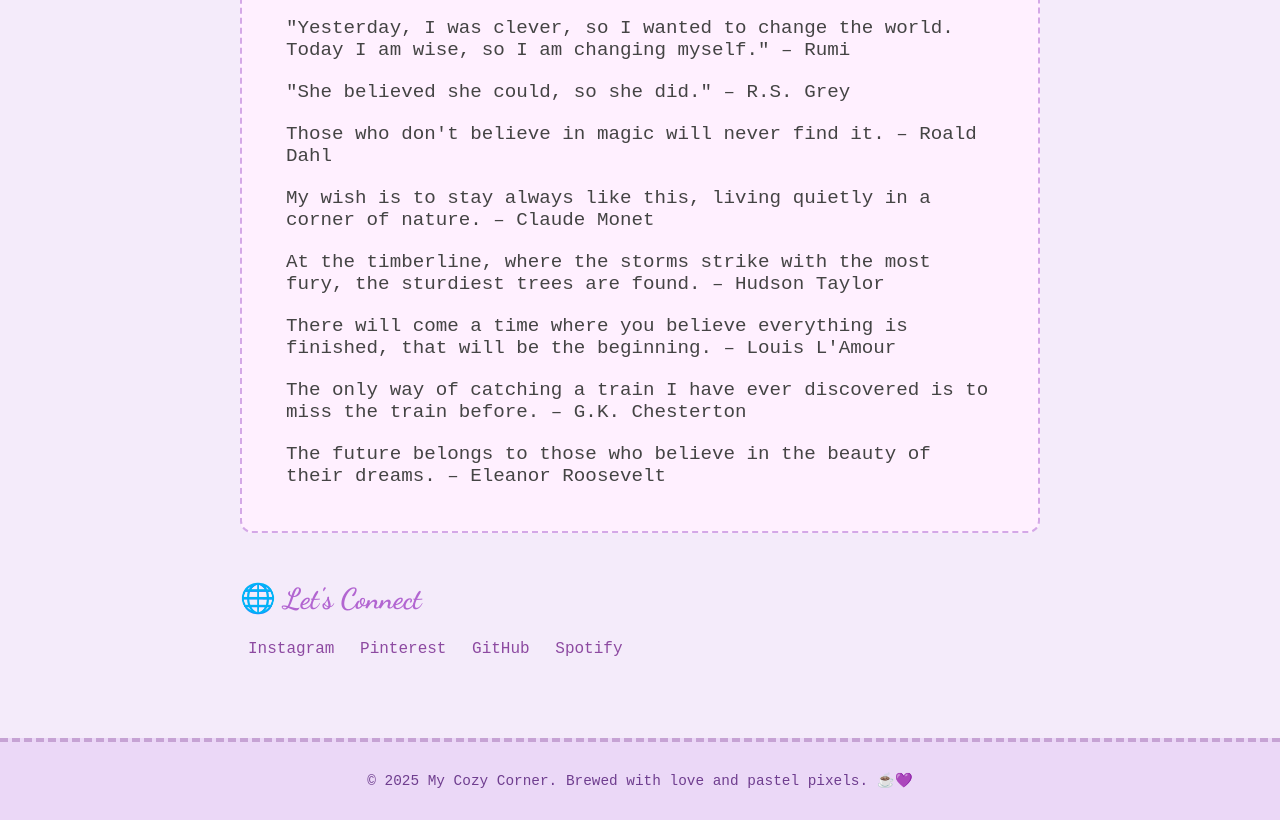
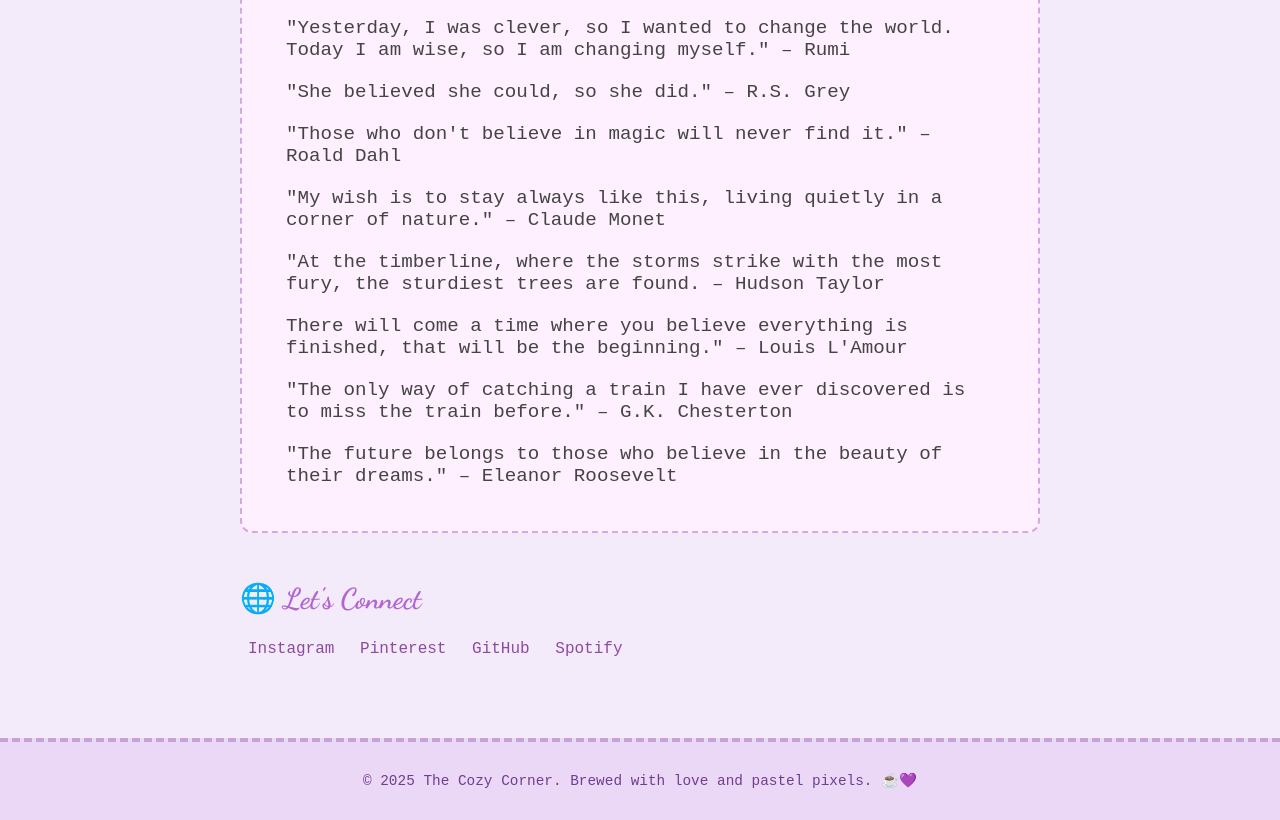
Before and after one commit to Liana24601/personal-website, a plain HTML site: page index.html in a window 1280 px wide. Shown: the part 6563-7383 px from the top of the page. Drawn offline with Linux system fonts and the light colour scheme.

Commit message:
Update index.html

```diff
--- a/index.html
+++ b/index.html
@@ -391,12 +391,12 @@
         <div class="quote">"When everything seems to be going against you, remember that the airplane takes off against the wind, not with it." – Henry Ford</div>
         <div class="quote">"Yesterday, I was clever, so I wanted to change the world. Today I am wise, so I am changing myself." – Rumi</div>
         <div class="quote">"She believed she could, so she did." – R.S. Grey</div>
-        <div class="quote">Those who don't believe in magic will never find it. – Roald Dahl</div>
-        <div class="quote">My wish is to stay always like this, living quietly in a corner of nature. – Claude Monet</div>
-        <div class="quote">At the timberline, where the storms strike with the most fury, the sturdiest trees are found. – Hudson Taylor</div>
-        <div class="quote">There will come a time where you believe everything is finished, that will be the beginning. – Louis L'Amour</div>
-        <div class="quote">The only way of catching a train I have ever discovered is to miss the train before. – G.K. Chesterton</div>
-        <div class="quote">The future belongs to those who believe in the beauty of their dreams. – Eleanor Roosevelt</div>
+        <div class="quote">"Those who don't believe in magic will never find it." – Roald Dahl</div>
+        <div class="quote">"My wish is to stay always like this, living quietly in a corner of nature." – Claude Monet</div>
+        <div class="quote">"At the timberline, where the storms strike with the most fury, the sturdiest trees are found. – Hudson Taylor</div>
+        <div class="quote">There will come a time where you believe everything is finished, that will be the beginning." – Louis L'Amour</div>
+        <div class="quote">"The only way of catching a train I have ever discovered is to miss the train before." – G.K. Chesterton</div>
+        <div class="quote">"The future belongs to those who believe in the beauty of their dreams." – Eleanor Roosevelt</div>
       </div>
     </section>
 
@@ -412,7 +412,7 @@
   </main>
 
   <footer>
-    <p>© 2025 My Cozy Corner. Brewed with love and pastel pixels. ☕💜</p>
+    <p>© 2025 The Cozy Corner. Brewed with love and pastel pixels. ☕💜</p>
   </footer>
 </body>
 </html>
```
